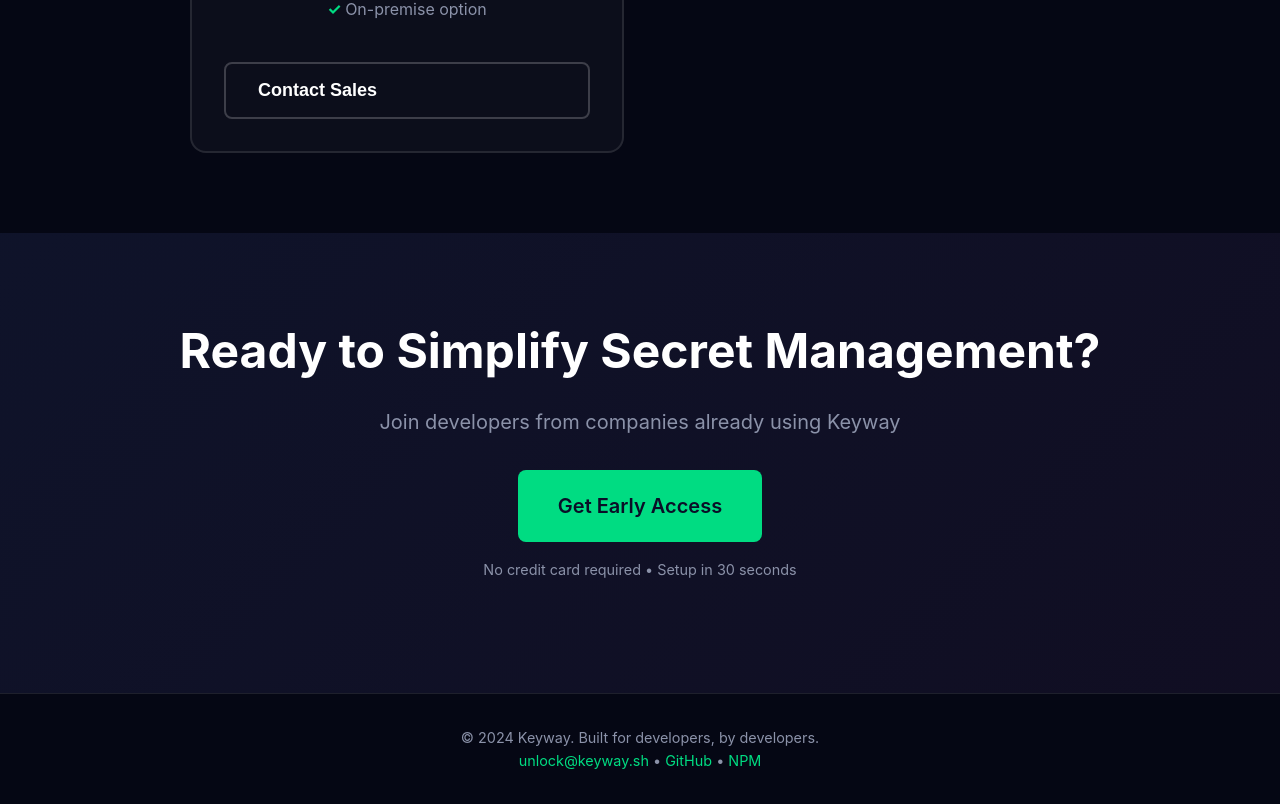
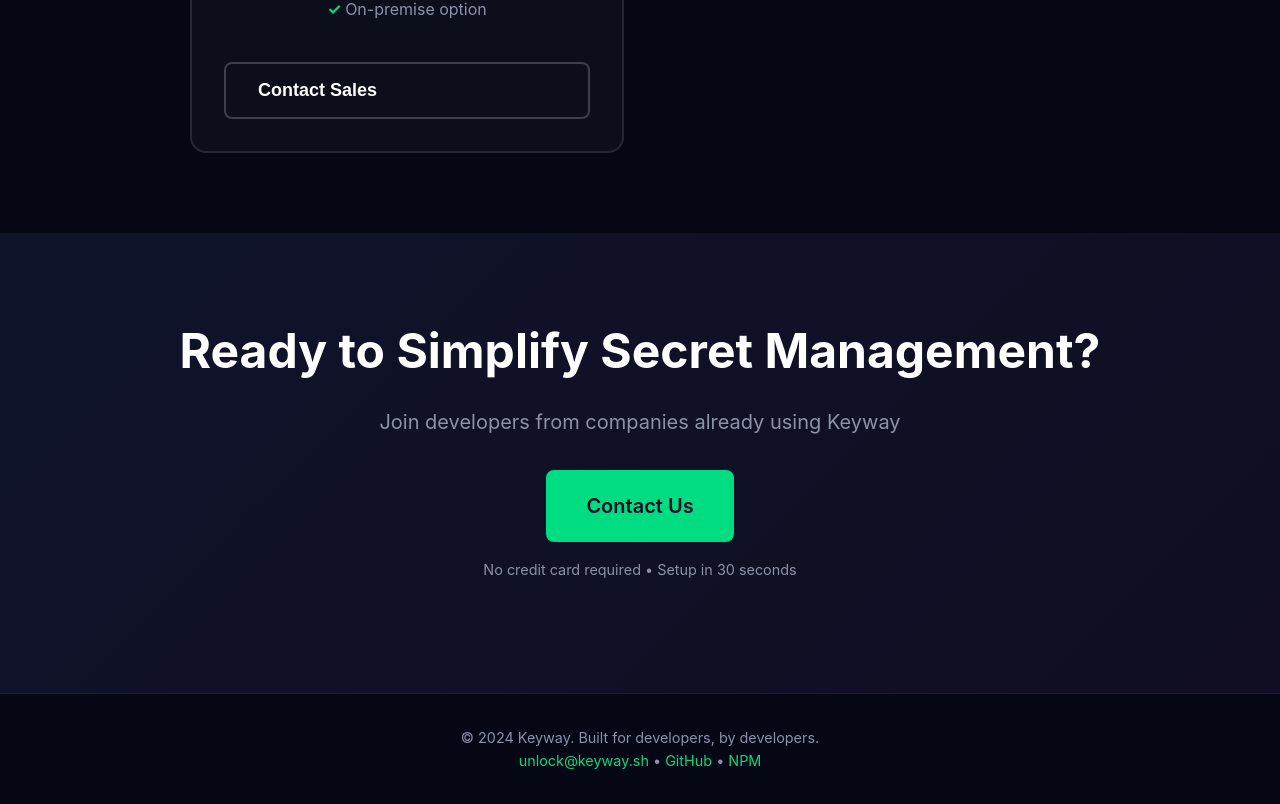
Before and after one commit to keywaysh/keyway-site, a Next.js app: page / in a window 1280 px wide. Shown: the part 4049-4853 px from the top of the page. Built offline with nearby package versions, Linux system fonts and the light colour scheme; no server answers.

Commit message:
Update CTA text to contact

```diff
--- a/app/(marketing)/page.tsx
+++ b/app/(marketing)/page.tsx
@@ -201,7 +201,7 @@
         <h2>Ready to Simplify Secret Management?</h2>
         <p>Join developers from companies already using Keyway</p>
         <Link href="mailto:unlock@keyway.sh" className="btn btn-primary" style={{ fontSize: '1.25rem', padding: '1.25rem 2.5rem' }}>
-          Get Early Access
+          Contact Us
         </Link>
         <p style={{ marginTop: '1rem', fontSize: '0.9rem' }}>No credit card required • Setup in 30 seconds</p>
       </section>
```
